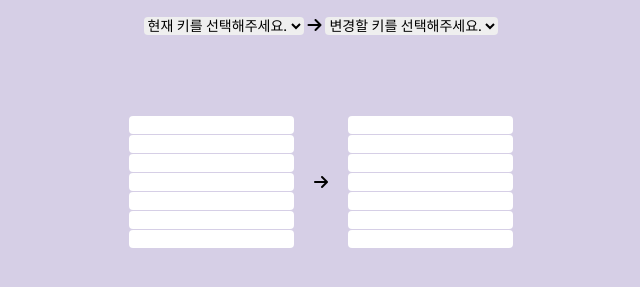
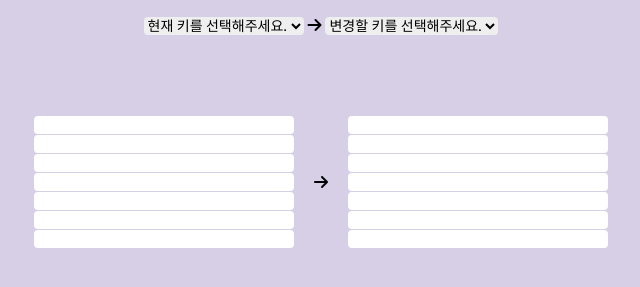
Before and after one commit to msb741852/chordChanger, a plain HTML site: page index.html in a window 1280 px wide. Shown: the part 117-404 px from the top of the page, without its empty margins (319-959 px from the left). Drawn offline with nearby package versions, Linux system fonts and the light colour scheme.

Commit message:
Update style.css

```diff
--- a/style.css
+++ b/style.css
@@ -33,3 +33,7 @@ select {
   border: none;
   border-radius: 4px;
 }
+
+input {
+  width: 20vw;
+}
```
